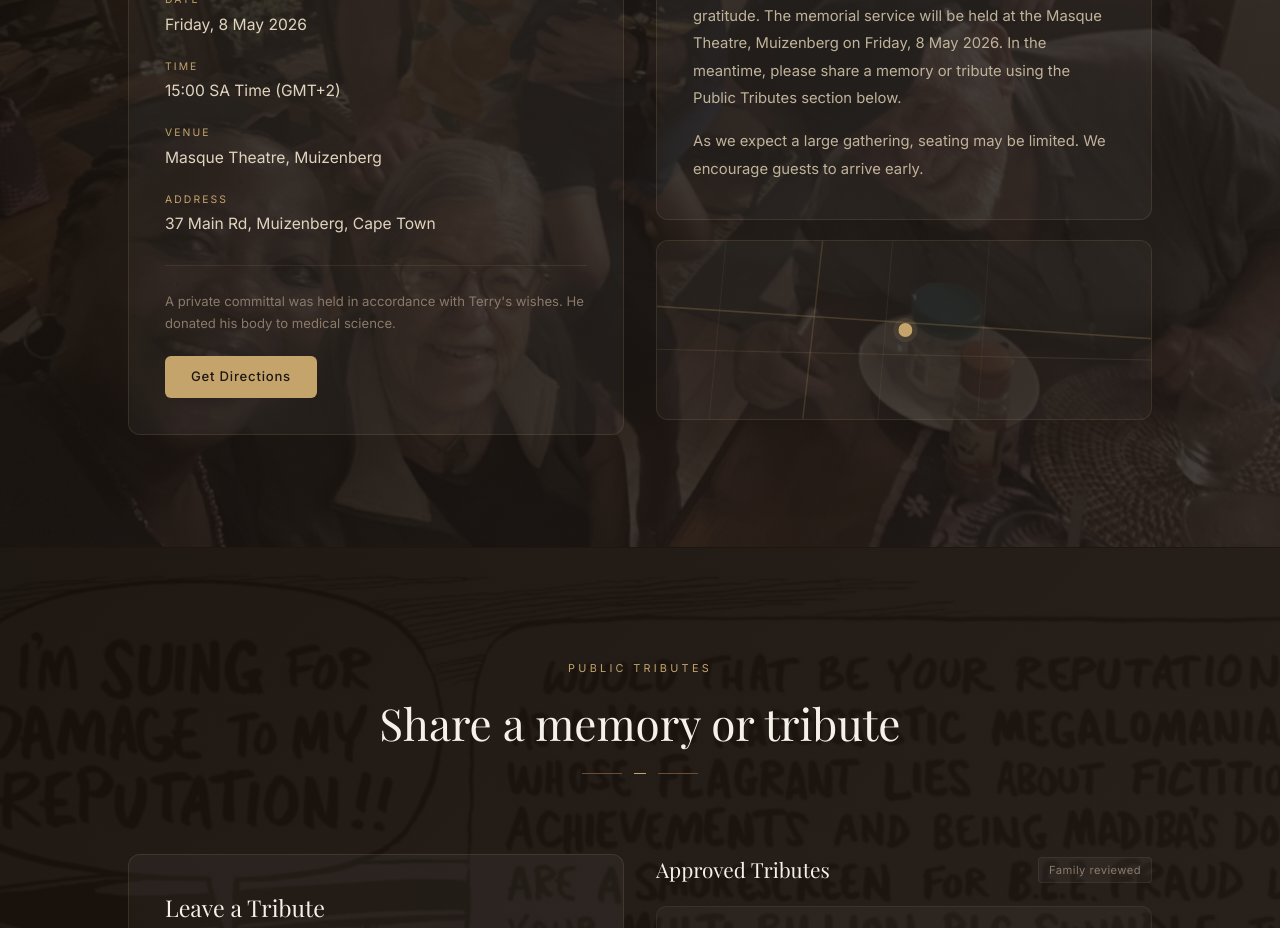
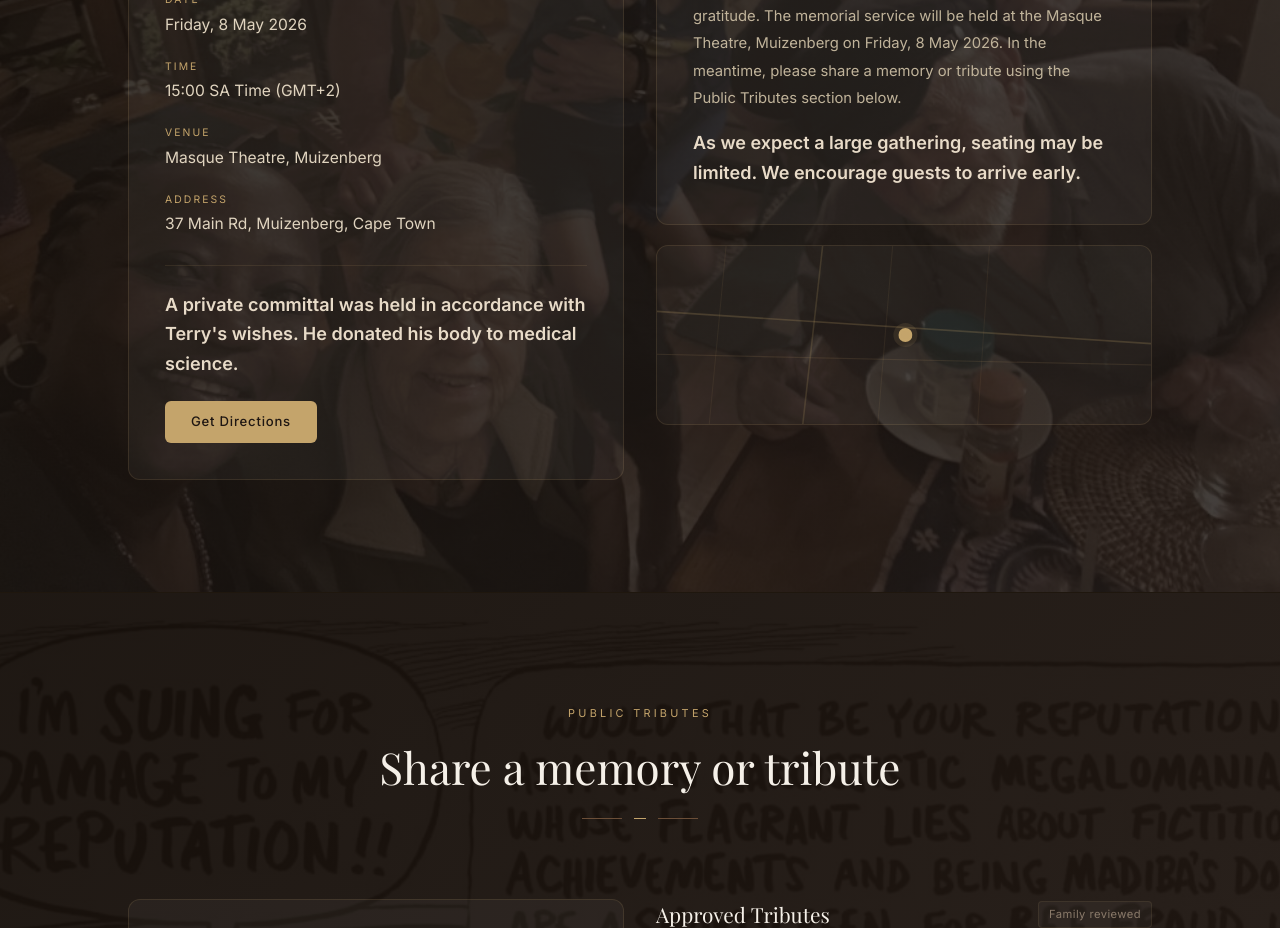
Before and after one commit to AsipheG123/terry-bell-memorial, a Next.js app: page / in a window 1280 px wide. Shown: the part 2780-3708 px from the top of the page. Built offline with nearby package versions, Linux system fonts and the light colour scheme.

Commit message:
Emphasize memorial seating and committal notes

```diff
--- a/components/MemorialServiceSection.tsx
+++ b/components/MemorialServiceSection.tsx
@@ -115,9 +115,10 @@ export default function MemorialServiceSection() {
               <p
                 style={{
                   fontFamily: "var(--font-sans)",
-                  fontSize: "0.82rem",
-                  color: "#8A7A6A",
-                  lineHeight: 1.7,
+                  fontSize: "1.125rem",
+                  fontWeight: 700,
+                  color: "#E8DBC8",
+                  lineHeight: 1.65,
                   marginBottom: "1.375rem",
                 }}
               >
@@ -194,9 +195,10 @@ export default function MemorialServiceSection() {
               <p
                 style={{
                   fontFamily: "var(--font-sans)",
-                  fontSize: "0.925rem",
-                  color: "#C0B39A",
-                  lineHeight: 1.85,
+                  fontSize: "1.125rem",
+                  fontWeight: 700,
+                  color: "#E8DBC8",
+                  lineHeight: 1.65,
                   marginTop: "1rem",
                   marginBottom: 0,
                 }}
```
